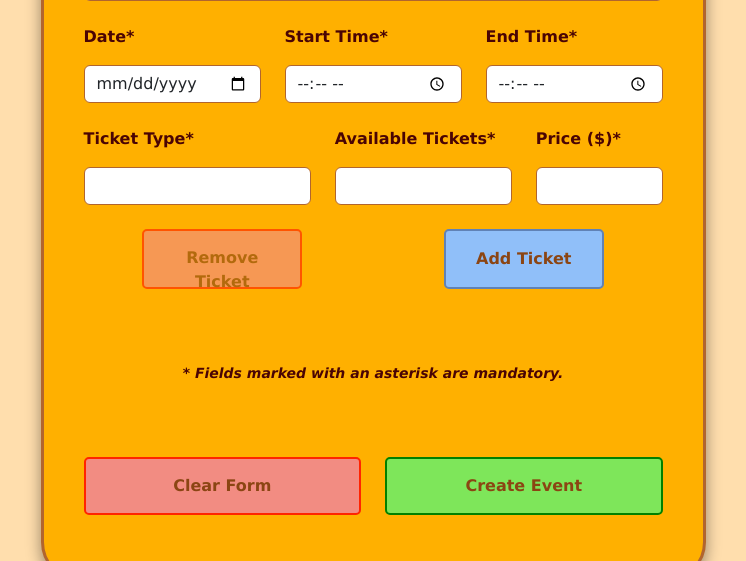
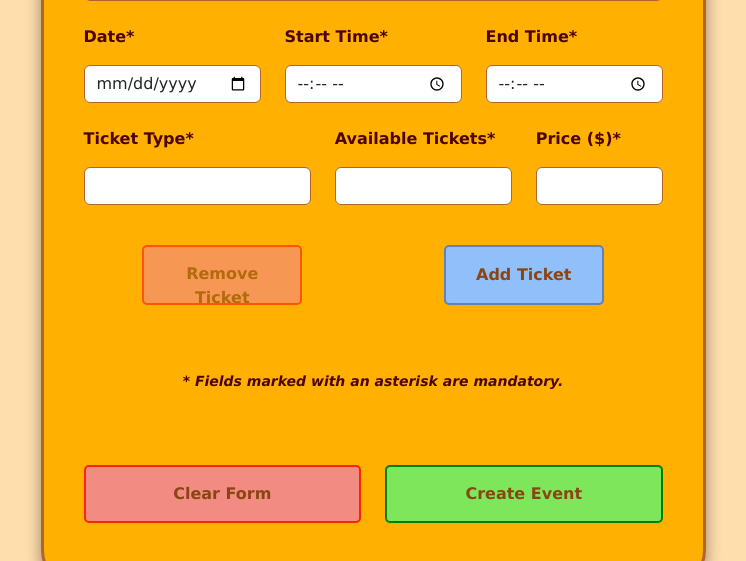
Before and after one commit to qarigby/IAB-207_A3_GRP-16, a Flask app: page /events/create in a window 1280 px wide. Shown: the part 852-1413 px from the top of the page, without its empty margins (267-1013 px from the left). Run offline with Flask 3, Linux system fonts and the light colour scheme; the visitor is signed in with stand-in values (Sample User, id 1); data comes from the database, SQL or seed files in the repository; some libraries are stand-ins or nearby versions.

Commit message:
Button spacing

```diff
--- a/a3_group_16/ozevent/templates/events/create.html
+++ b/a3_group_16/ozevent/templates/events/create.html
@@ -130,7 +130,7 @@
                         </div>
 
                         <!-- Add and remove ticket types -->
-                        <div class="form-group row pb-4">
+                        <div class="form-group row pt-3 pb-3">
                             <div class="col-6 d-flex justify-content-center">
                                 <button type="button" class="btn" id="removeTicketBtn">Remove Ticket</button>
                             </div>
```
